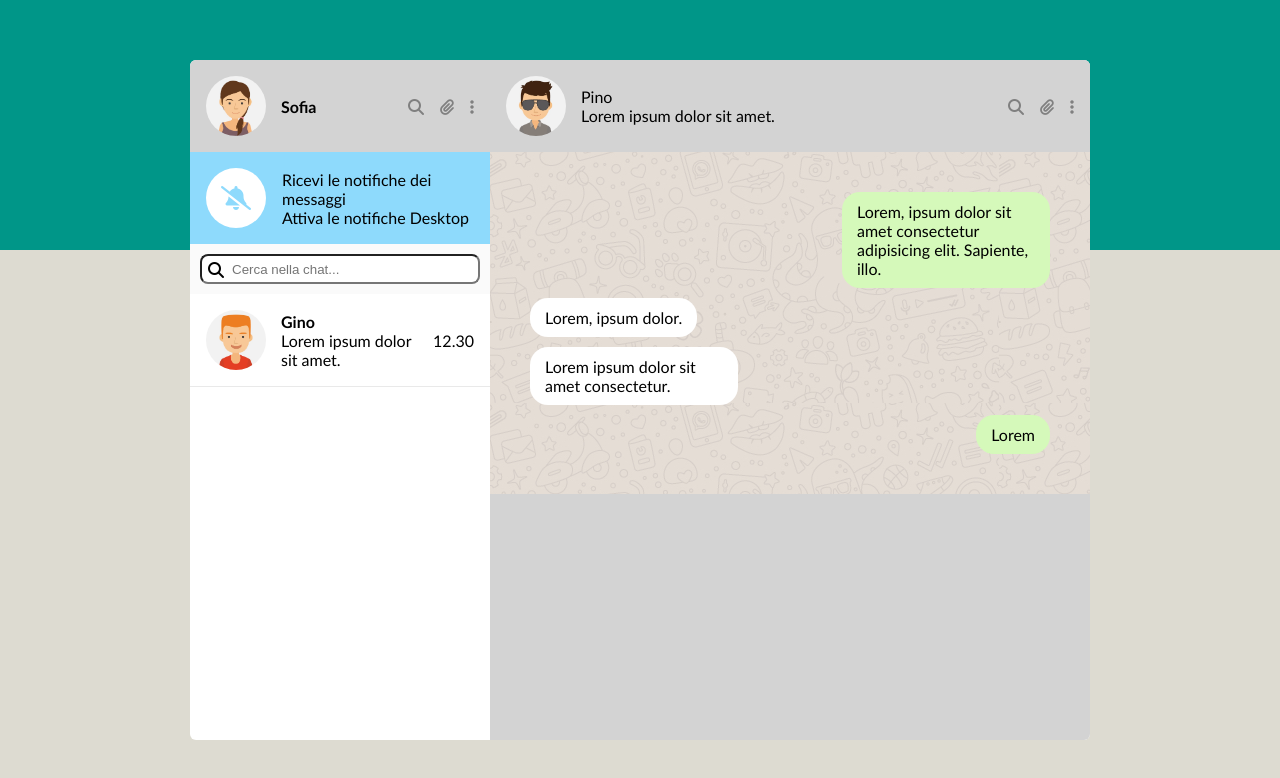
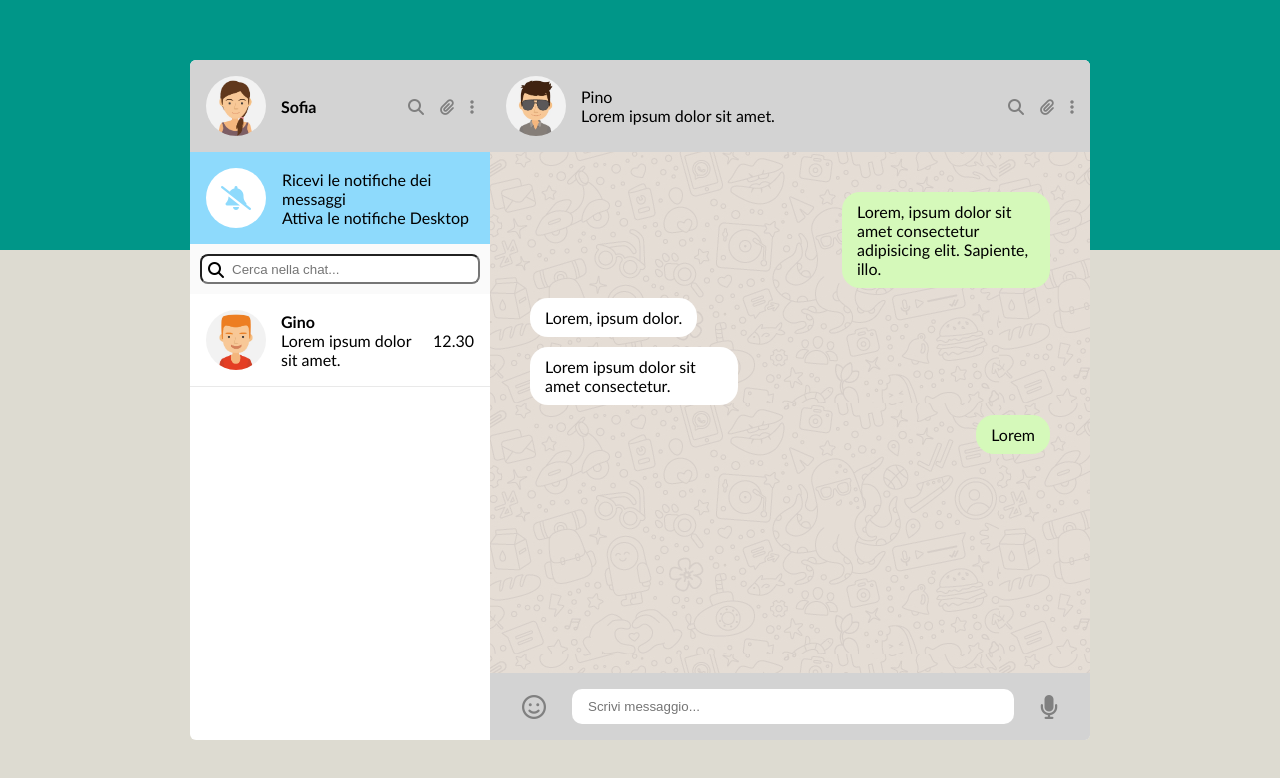
Before and after one commit to Limson91/vue-boolzapp, a plain HTML site: page index.html in a window 1280 px wide. Drawn offline with nearby package versions, Linux system fonts and the light colour scheme.

Commit message:
add insert message style

```diff
--- a/css/style.css
+++ b/css/style.css
@@ -231,4 +231,18 @@ img {
     background-color: lightgray;
     padding: 16px;
     gap: 10px;
+    font-size: 24px;
+    color: gray;
 }
+
+.insert-message i {
+    padding: 0 16px;
+}
+
+.input-response {
+    flex-grow: 1;
+    height: 35px;
+    padding: 0 16px;
+    border-radius: 10px;
+    border: none;
+}
--- a/index.html
+++ b/index.html
@@ -96,6 +96,8 @@
             <!-- main chat section -->
             <div class="main-content">
                 <div class="main-toolbar">
+
+                    <!-- main user toolbar -->
                     <div class="select-user">
                         <figure class="select-user-img">
                             <img src="./img/avatar_2.jpg" alt="">
@@ -120,16 +122,24 @@
                     </ul>
                 </div>
 
-                <div class="main-chat">
+                <!-- main chat window -->
                 <ul class="message-list">
                     <li class="message sent">Lorem, ipsum dolor sit amet consectetur adipisicing elit. Sapiente, illo.</li>
                     <li class="message received">Lorem, ipsum dolor.</li>
                     <li class="message received">Lorem ipsum dolor sit amet consectetur.</li>
                     <li class="message sent">Lorem</li>
                 </ul>
+
+                <!-- insert message section -->
+                <div class="insert-message">
+                    <span>
+                        <i class="fa-regular fa-face-smile"></i>
+                    </span>
+
+                    <input class="input-response" type="text" placeholder="Scrivi messaggio...">
+                    <span>
+                        <i class="fa-solid fa-microphone"></i>
                 </div>
-
-                <div class="insert-message"></div>
             </div>
         </div>
     </div>
```
Lines whose indentation alone changed are shown as unchanged.
